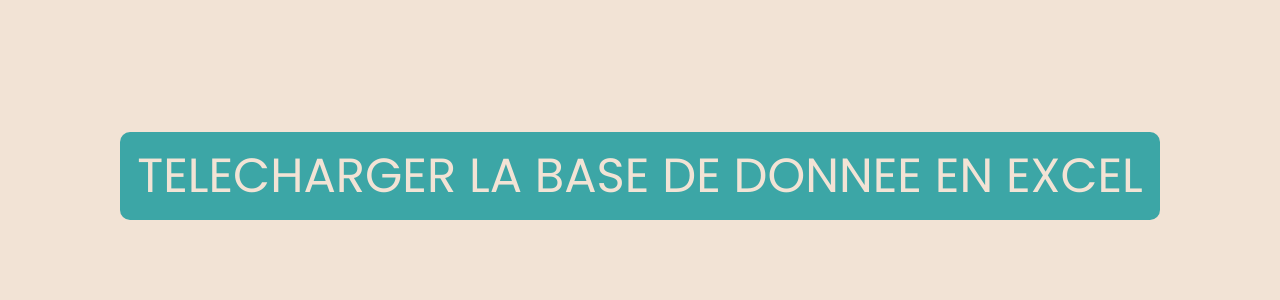
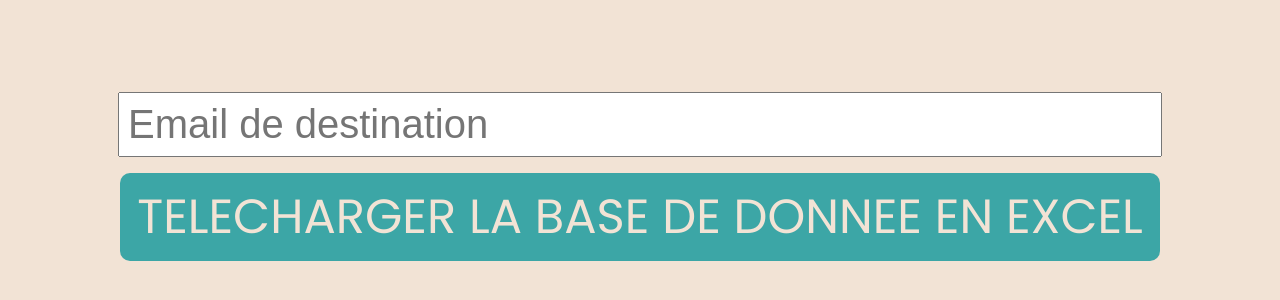
Before and after one commit to Goulloum/porte_ouverte, a React (Create React App) app: page /Excel in a window 1280 px wide. Shown: the part 224-524 px from the top of the page. Built offline with nearby package versions, Linux system fonts and the light colour scheme.

Commit message:
ajout email input

```diff
--- a/src/App.css
+++ b/src/App.css
@@ -270,6 +270,7 @@
   align-items: center;
   width: 100%;
   height: 100vh;
+  flex-direction: column;
 }
 .excel-btn{
   text-decoration: none;
@@ -281,6 +282,18 @@
   text-align: center;
   border-radius: 10px;
   cursor: pointer;
+}
+.input-email-excel{
+  font-size: 5vh!important;
+  width: 80%!important;
+  padding: 1vh;
+  height: fit-content!important;
+  margin-bottom: 2vh;
+}
+
+.confirmation-msg-excel{
+  color: green;
+    font-size: 3vh;
 }
 
 /* |==== { Body Scroll bar } ====| */
--- a/src/Components/Excel.js
+++ b/src/Components/Excel.js
@@ -1,6 +1,11 @@
 import axios from "axios";
+import { useRef, useState } from 'react'
 
 function Excel(){
+
+    const email = useRef();
+
+    const [confirmation, setConfirmation] = useState(false);
 
     const handleSendEmail = () =>{
         axios({
@@ -8,7 +13,7 @@
                 url: 'http://localhost/porte_ouverte/query.php',
                 data: {
                     type: "excel",
-                    mail: 'math.guillemin@hotmail.fr'
+                    mail: email.current.value
 
                 },
                 headers: {
@@ -16,15 +21,22 @@
                   }
 
             }).then((datas) => {
-                console.log(datas.data);
+                if(datas.data){
+                    setConfirmation(true);
+
+                    setTimeout(() => {
+                        setConfirmation(false);
+                    }, 10000)
+                }
             });
     }
 
 
     return(
         <div className="excel-container">
-
+            <input ref={email} type="text" placeholder="Email de destination" className="input-email-excel"/>
             <div onClick={handleSendEmail} className="excel-btn">TELECHARGER LA BASE DE DONNEE EN EXCEL</div>
+            <div style={{display: confirmation? "": "none"}} className='confirmation-msg-excel'>Fichier envoyé à votre adresse email</div>
         </div>
     )
 }
```
Also changed, not shown: 1 other file (tests, documents, lock files or other folders).
